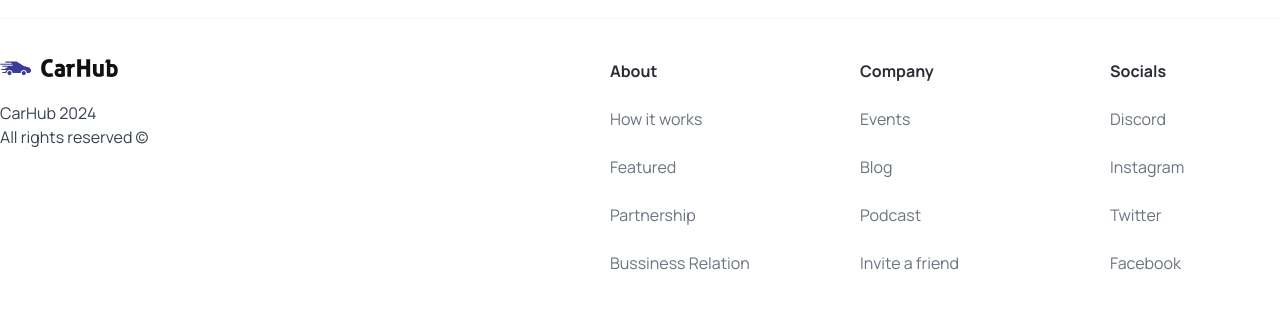
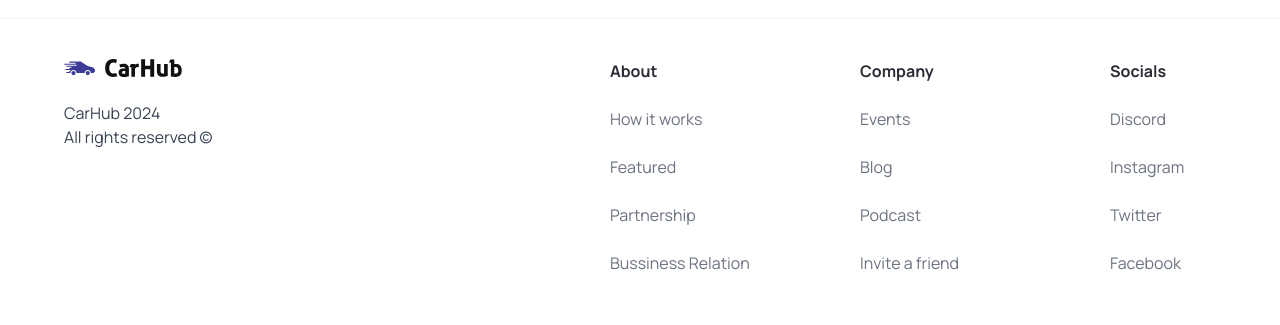
Before and after one commit to Umar5426/CarShowcase, a Next.js app: page / in a window 1280 px wide. Shown: the part 802-1127 px from the top of the page. Built offline with nearby package versions, Linux system fonts and the light colour scheme.

Commit message:
fix(Styling): fixing some styling prompts. Making sure padding is applied properly as well as layout order

```diff
--- a/components/Footer.tsx
+++ b/components/Footer.tsx
@@ -9,11 +9,11 @@ const Footer = () => {
         <div className="flex max-md:flex-col flex-wrap
         justigy-between gap-5 sm:px16 px6 py-10">
             <div className="flex flex-col justify-start items-start
-            gap-6">
+            gap-6 px-16">
                 <Image src="/logo.svg" alt="logo"
                 width={118} height={18} className="object-contain"/>
 
-                <p className="text-base text-gray-700">
+                <p className="text-base text-gray-700 ">
                     CarHub 2024 <br/>
                     All rights reserved &copy;
                 </p>
--- a/components/Hero.tsx
+++ b/components/Hero.tsx
@@ -31,8 +31,10 @@ const Hero = () => {
             <div className="hero__image">
                 <Image src="/../public/hero.png" alt="hero"
                 fill className="object-container" />
-                <div className="hero__image-overlay" />
             </div>
+
+             <div className="hero__image-overlay" />
+
         </div>
     </div>
   )
```
